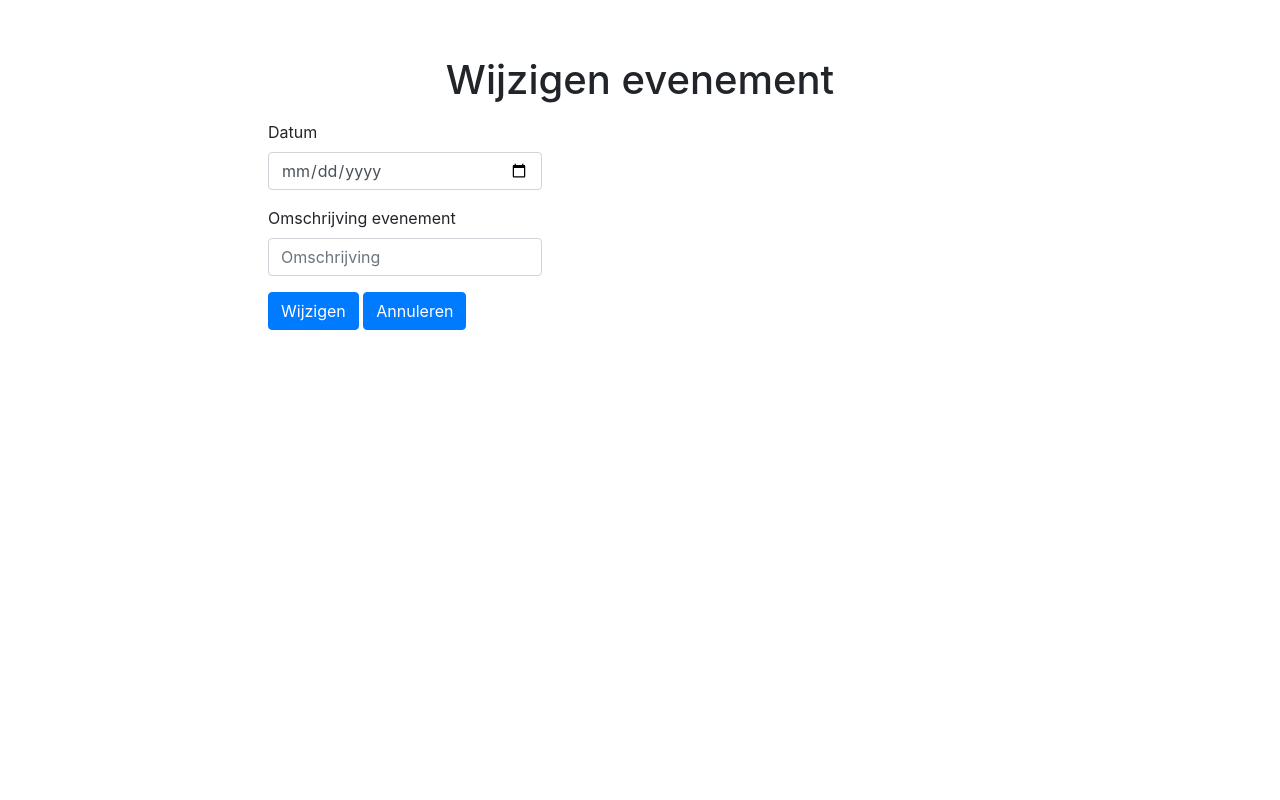
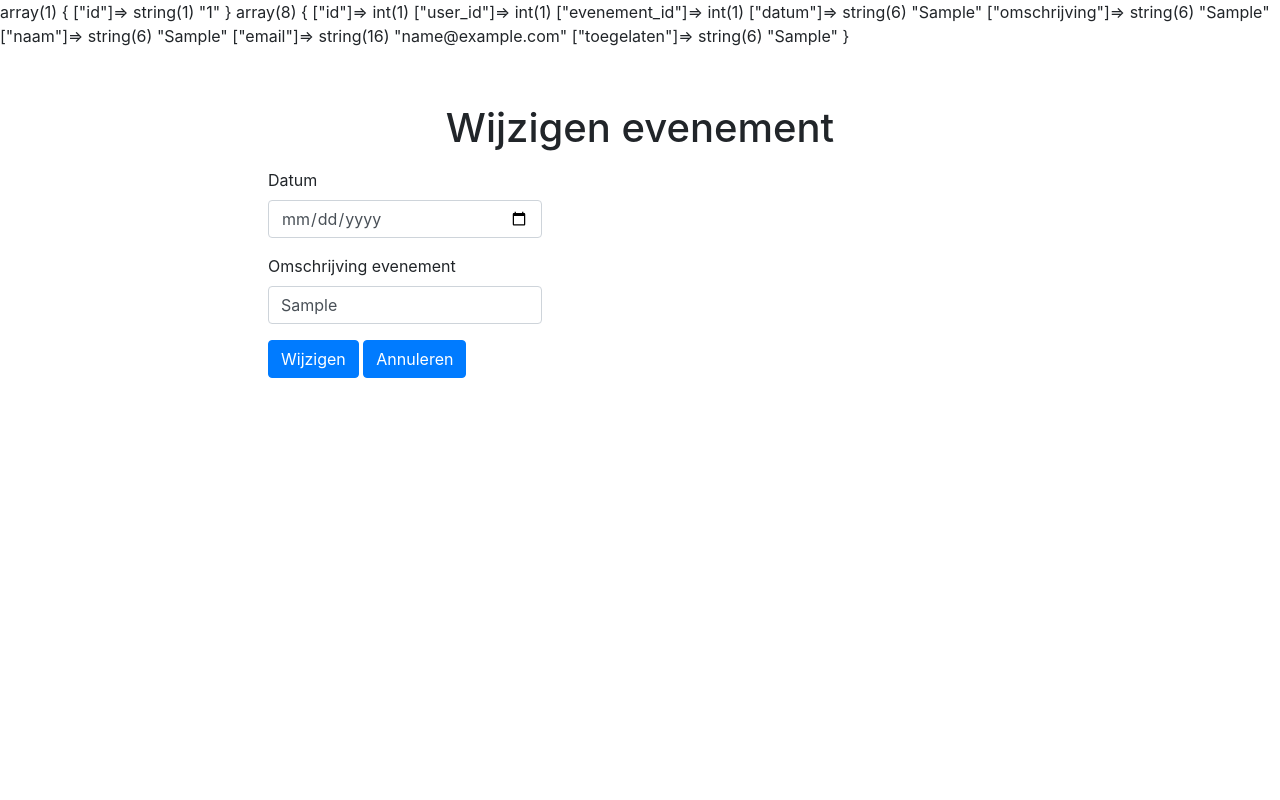
Before and after one commit to dimphyv/examenproject, a PHP site: page /wijzigenevenement.php?id=1 in a window 1280 px wide. Run offline with PHP 8.4, Linux system fonts and the light colour scheme; tables that the repository leaves empty or names only in its code hold one stand-in row (values such as "Sample post"); some libraries are stand-ins or nearby versions.

Commit message:
bijna klaar

```diff
--- a/evenementen.php
+++ b/evenementen.php
@@ -21,6 +21,7 @@ $_SESSION['returnPage'] = 'leden.php';
     <link rel="stylesheet" href="https://stackpath.bootstrapcdn.com/bootstrap/4.3.1/css/bootstrap.min.css" integrity="sha384-ggOyR0iXCbMQv3Xipma34MD+dH/1fQ784/j6cY/iJTQUOhcWr7x9JvoRxT2MZw1T" crossorigin="anonymous">
 
     <title>Club Evenementen</title>
+    <link rel="stylesheet" type="text/css" href="style.css">
   </head>
   <body>
     <?php $usercheckid = isset($_COOKIE['usercheckedid']) ? $_COOKIE['usercheckedid'] : 0 ; ?>
@@ -42,7 +43,7 @@ $_SESSION['returnPage'] = 'leden.php';
 
 
 
-    <h1 class="text-center">Evenementen <?php echo $usercheckid; ?></h1>
+    <h1 class="text-center">Evenementen</h1>
     <div class="row">
       <div class="col-8 offset-2">
         <table class="table table-hover">
--- a/events.php
+++ b/events.php
@@ -18,12 +18,13 @@ class events extends db
 
      //vraag evenement op door een id mee te geven
      public function getDataById($table = null, $id = null){
-        $stmt = $this->conn->prepare("SELECT * FROM ".$table." WHERE task_id =".$id);
+        $stmt = $this->conn->prepare("SELECT * FROM ".$table." WHERE evenement_id ='".$id."'");
         $stmt->execute();
         $stmt->setFetchMode(PDO::FETCH_ASSOC);
-        $result = $stmt->fetchAll();
-        var_dump($result);
+        $events = $stmt->fetchAll();
+        return $events[0];
     }
+
     //verwijder evenement door meegeven van id
     public function deleteDataById($table = null, $id = null){
         $stmt = $this->conn->prepare("DELETE FROM ".$table." WHERE task_id =".$id);
@@ -36,8 +37,10 @@ class events extends db
         $stmt->execute();
     }
 
-    public function updateData($table = null, $datum, $omschrijving = null){
-        $a = "INSERT INTO ".$table." (`datum`, `omschrijving`) VALUES ('".$datum."','".$omschrijving."')";
+    public function updateData($table = null, $datum, $omschrijving = null, $id = null){
+        $a = "UPDATE ".$table." SET `datum` = '".$datum."', `omschrijving` = '".$omschrijving."' WHERE evenement_id = ".$id."";
+        var_dump($a);
+        //die();
         $stmt = $this->conn->prepare($a);
         $stmt->execute();
 }
--- a/index.php
+++ b/index.php
@@ -44,6 +44,7 @@
               echo '<div class="col-8 offset-2 alert alert-danger mt-5">';
               echo "<p>".$_SESSION['status'][1]."</p>";
               echo '</div>';
+              $_SESSION['status'] = null;
             }
 
           }
@@ -52,6 +53,7 @@
               echo '<div class="col-8 offset-2 alert alert-danger mt-5">';
               echo "<p>".$_SESSION['newUserStatus'][1]."</p>";
               echo '</div>';
+              $_SESSION['newUserStatus'] = null;
             }
 
           }
--- a/leden.php
+++ b/leden.php
@@ -21,6 +21,7 @@ $ledenlijst = $leden->getAllData('users');
     <link rel="stylesheet" href="https://stackpath.bootstrapcdn.com/bootstrap/4.3.1/css/bootstrap.min.css" integrity="sha384-ggOyR0iXCbMQv3Xipma34MD+dH/1fQ784/j6cY/iJTQUOhcWr7x9JvoRxT2MZw1T" crossorigin="anonymous">
 
     <title>Club Leden</title>
+    <link rel="stylesheet" type="text/css" href="style.css">
   </head>
   <body>
 
--- a/newuser.php
+++ b/newuser.php
@@ -41,7 +41,8 @@
                   <label for="password">Password</label>
                   <input type="password" class="form-control" id="password" name="password" placeholder="Password">
                 </div>
-                <button type="submit" class="btn btn-primary">Toevoegen</button>
+                <button type="submit" class="btn btn-primary" id="add" name="add">Toevoegen</button>
+                <button type="submit" class="btn btn-primary" id="cancel" name="cancel">Anuleren</button>
                </form>
              </div>
            </div>
--- /dev/null
+++ b/style.css
@@ -0,0 +1,3 @@
+.btn {
+    min-width:150px;
+}
--- a/updateevent.php
+++ b/updateevent.php
@@ -12,6 +12,7 @@ if(isset($_POST['cancel']))
 $events = new events();
 $omschrijving = $_POST['omschrijving'];
 $datum = $_POST['datum'];
-$evenementen = $events->updateData('evenementen',$datum,$omschrijving);
+$evenement_id = $_POST['evenement_id'];
+$evenementen = $events->updateData('evenementen',$datum,$omschrijving,$evenement_id);
 relocator('evenementen.php');
 ?>
--- a/wijzigenevenement.php
+++ b/wijzigenevenement.php
@@ -1,6 +1,13 @@
 <?php
-
-
+require_once 'function.php';
+require_once 'events.php';
+require_once 'db.php';
+var_dump($_GET);
+$events = new events();
+$event = $events->getDataById('evenementen', $_GET['id']);
+//$event = $events[0];
+var_dump($event);
+//die();
 ?>
 
 <html>
@@ -23,14 +30,15 @@
                <form action="updateevent.php" method="POST" class="mb-3 pl-2 pr-2">
                  <div class="form-group">
                   <label for="datum">Datum</label>
-                  <input type="date" class="form-control" id="date" aria-describedby="emailHelp" name="datum" placeholder="Datum">
+                  <input value="<?php echo $event['datum']; ?>" type="date" class="form-control" id="date" aria-describedby="emailHelp" name="datum" placeholder="Datum">
                 </div>
                 <div class="form-group">
                   <label for="omschrijving">Omschrijving evenement</label>
-                  <input type="text" class="form-control" id="omschrijving" name="omschrijving" placeholder="Omschrijving">
+                  <input value="<?php echo $event['omschrijving']; ?>" type="text" class="form-control" id="omschrijving" name="omschrijving" placeholder="Omschrijving">
                 </div>
                 <button type="submit" class="btn btn-primary" id="login">Wijzigen</button>
                 <button type="submit" class="btn btn-primary" id="cancel" name='cancel'>Annuleren</button>
+                <input value="<?php echo $event['evenement_id']; ?>" name="evenement_id" type="hidden">
                </form>
              </div>
            </div>
```
Also changed, not shown: aanmelding.php (+7 -1 lines).
